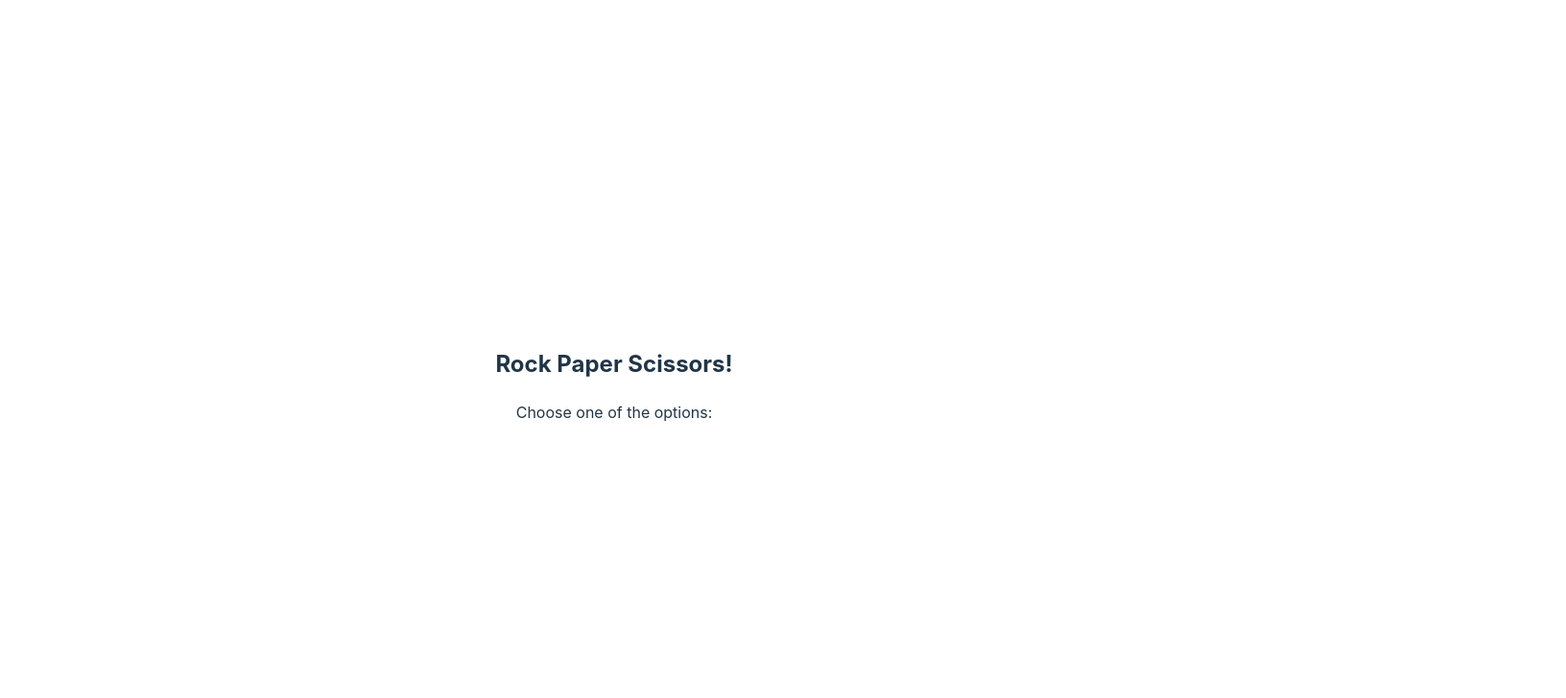
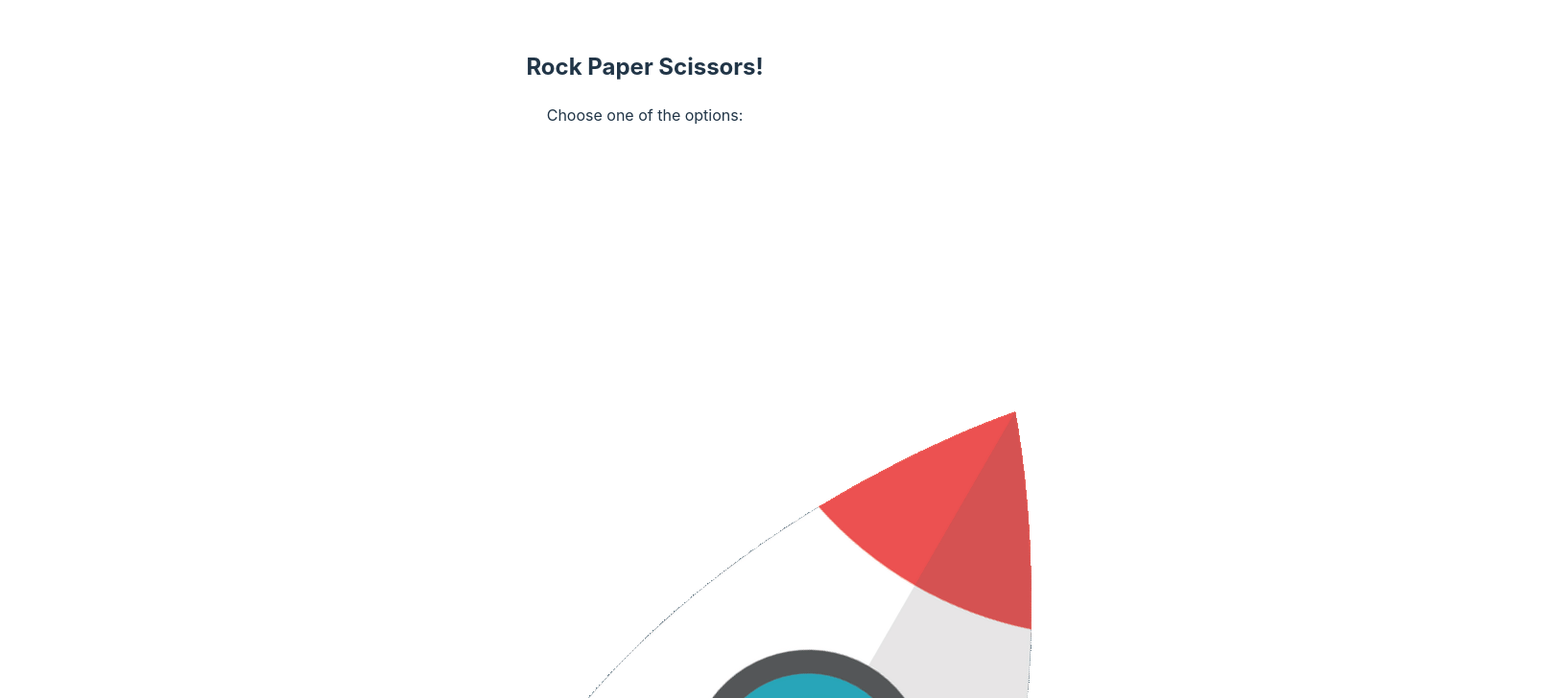
Before and after one commit to VGardella/rock-paper-scissors-react, a React (Vite) app: page / in a window 1280 px wide. Shown: the top 728 px of the page at 96% size, 1632 px wide, since content can reach past the window. Built offline with nearby package versions, Linux system fonts and the light colour scheme.

Commit message:
Add background image and tests

```diff
--- a/src/App.jsx
+++ b/src/App.jsx
@@ -7,6 +7,10 @@ function App() {
         <h2>Rock Paper Scissors!</h2>
         <p>Choose one of the options:</p>
       </div>
+
+      <div>
+        <img className='background' alt='A very cool rocket!' src='/src/assets/rocket-back2-2.png'></img>
+      </div>
     </div>
   )
 }
```
Also changed, not shown: 1 other file (tests, documents, lock files or other folders).
